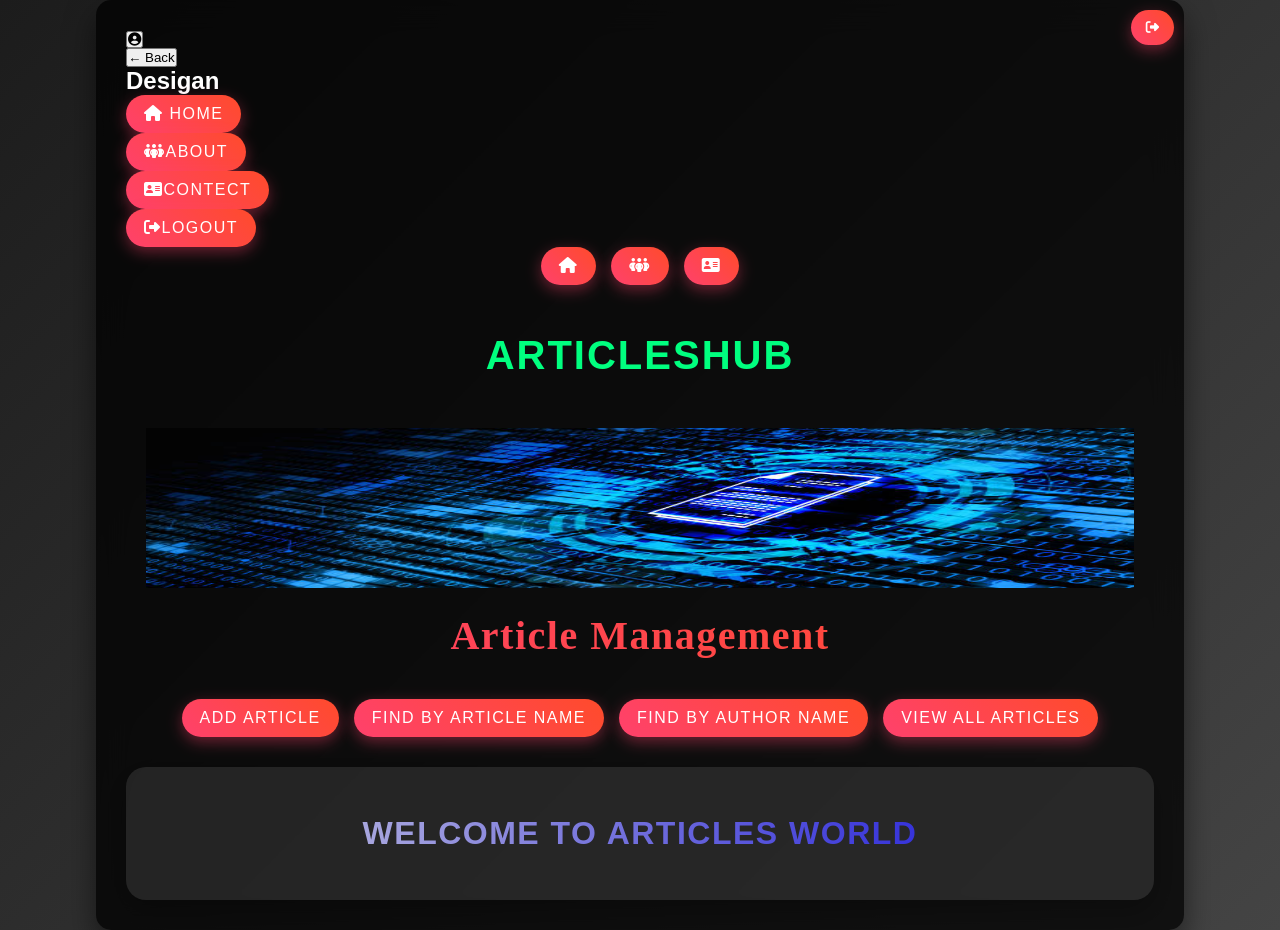
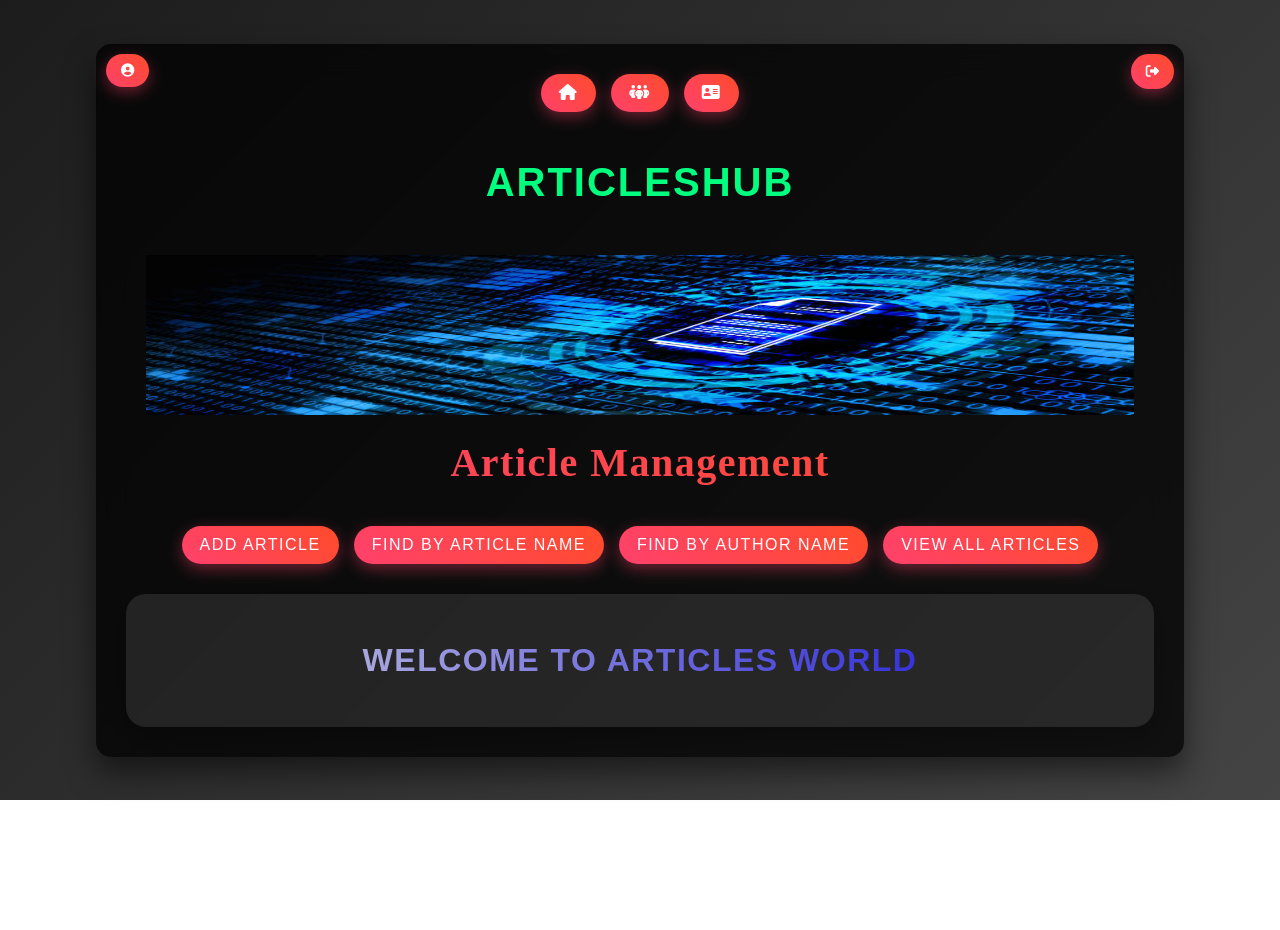
Before and after one commit to Desigan-v/Articles-FrontEnd, a Next.js app: page / in a window 1280 px wide. After the commit the page ends 800 px from the top, so only its background shows below. Built offline with nearby package versions, Linux system fonts and the light colour scheme.

Commit message:
Update globals.css

```diff
--- a/src/app/globals.css
+++ b/src/app/globals.css
@@ -15,6 +15,68 @@ body {
   justify-content: center;
   align-items: center;
 }
+
+/* Sidebar styling */
+.sidebar {
+  height: 100%;
+  width: 250px;
+  position: fixed;
+  top: 0;
+  background-color: rgb(0, 0, 0);
+  box-shadow: 2px 0 5px rgba(0, 0, 0, 0.2);
+  transition: 0.3s;
+  z-index: 1000;
+}
+
+/* Left Sidebar */
+.sidebar.left {
+  left: -2500px; /* Initially hidden on the left */
+}
+
+/* Sidebar content */
+.sidebar-content {
+  padding: 20px;
+  display: flex;
+  flex-direction: column;
+}
+
+.sidebar-btn {
+  padding: 15px;
+  margin: 10px 0;
+  font-size: 18px;
+  background-color: #f0f0f0;
+  border-radius: 10px;
+  text-align: left;
+  border: none;
+  cursor: pointer;
+  display: flex;
+  align-items: center;
+}
+
+.sidebar-btn i,
+.sidebar-logout i {
+  margin-right: 10px;
+}
+
+
+.sidebar-btn:hover {
+  background-color: #DE3163;
+}
+
+.close-btn {
+  background-color: transparent;
+  color: rgb(44, 145, 86);
+  border: none;
+  font-size: 18px;
+  margin: 15px;
+  cursor: pointer;
+}
+
+/* Active Sidebar State */
+.sidebar.active {
+  left: 0; /* Slide in from left */
+}
+
 
 input,
 textarea {
@@ -128,6 +190,25 @@ h4 {
   transform: scale(1.1);
   box-shadow: 0px 10px 20px rgba(255, 65, 108, 0.6);
 }
+
+.button2 {
+  position: absolute; /* Position relative to the article item */
+  top: 10px; /* Adjust to place it higher */
+  left: 10px;
+  background: linear-gradient(45deg, #ff416c, #ff4b2b);
+  color: #ffffff;
+  border: none;
+  padding: 10px 15px;
+  border-radius: 30px;
+  cursor: pointer;
+  transition: all 0.4s ease;
+  box-shadow: 0px 5px 15px rgba(255, 65, 108, 0.4);
+}
+.button2:hover {
+  background: linear-gradient(45deg, #ff0000, #f1324b);
+  transform: scale(1.1);
+  box-shadow: 0px 10px 20px rgba(255, 65, 108, 0.6);
+}
 /*Responsives */
 @media (max-width: 1280px) {
   .img {
```
